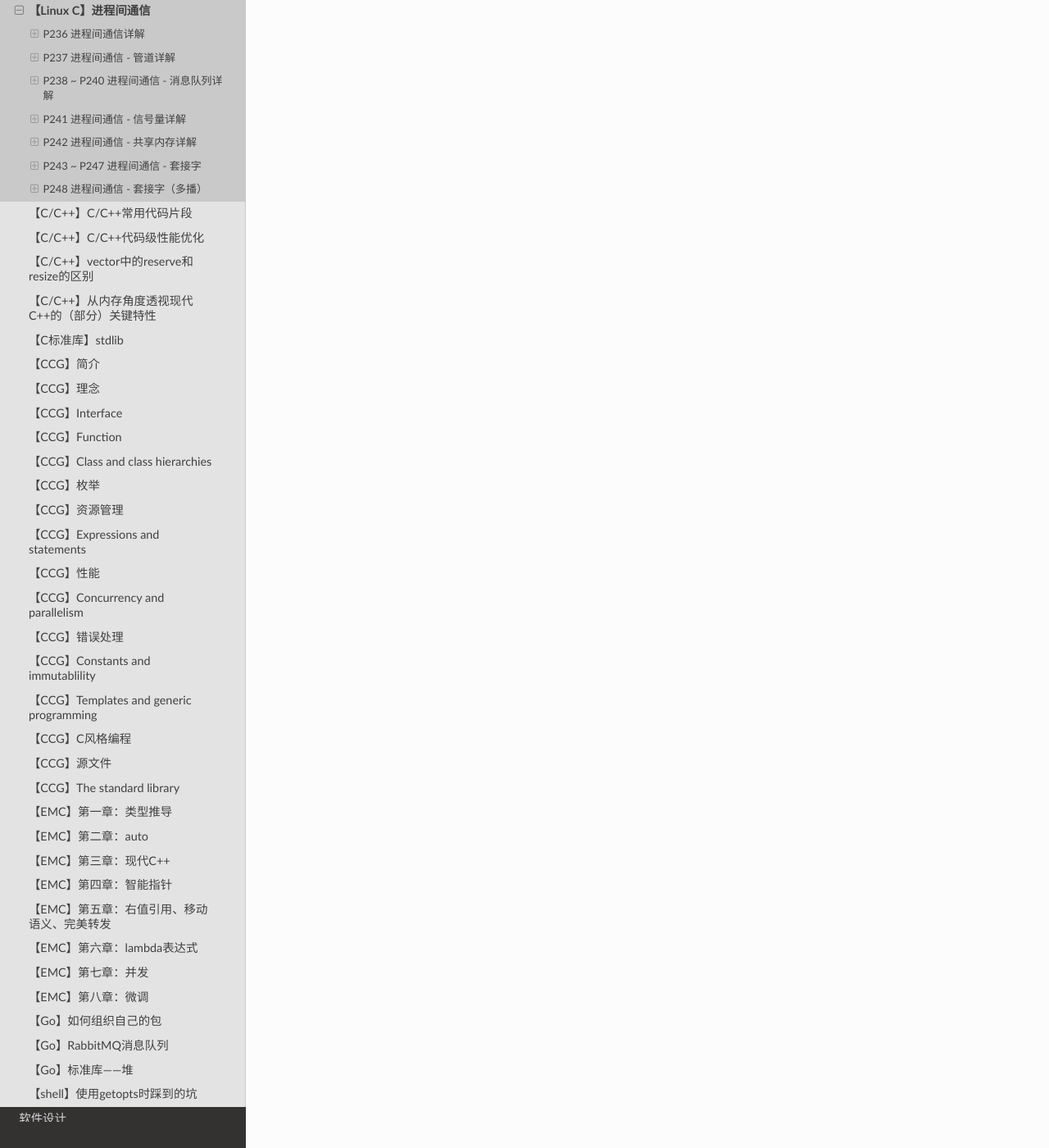
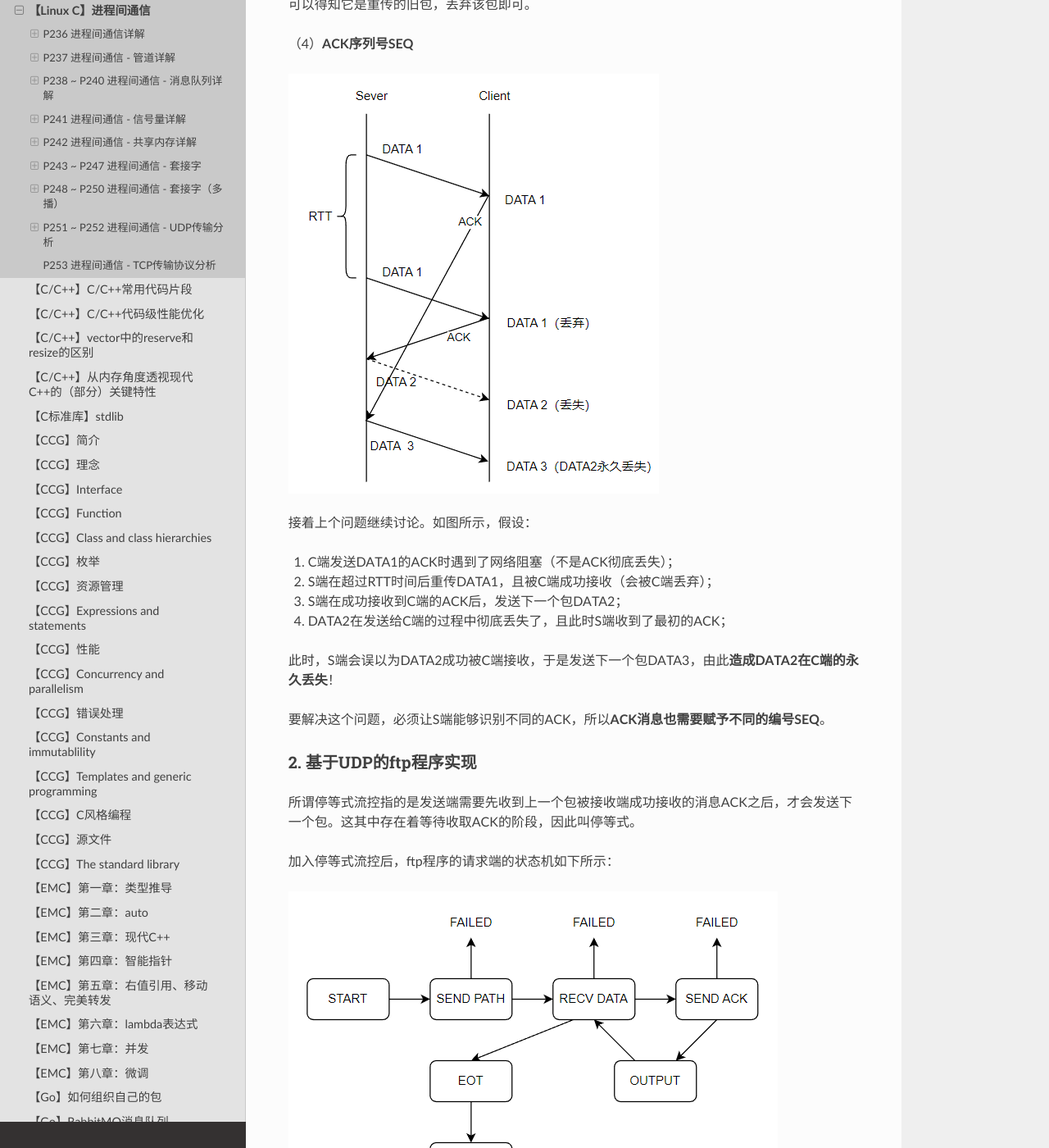
Before and after one commit to wallace-lai/learning-notes, a Sphinx documentation site: the page built from source/Language/linux-c3.md, in a window 1280 px wide and 1400 px high, scrolled down 21282 px. Shown: the whole window at 82% size. Built offline with Sphinx 7.4.7 and the Read the Docs theme 2.0.0, drawn with Linux system fonts in a browser that asks for light colours; some of the changed text lies outside the part shown.

Commit message:
update linux c

```diff
--- a/source/Language/linux-c3.md
+++ b/source/Language/linux-c3.md
@@ -852,7 +852,7 @@
 
 （1）使用sendto给接收端发送消息
 
-## P248 进程间通信 - 套接字（多播）
+## P248 ~ P250 进程间通信 - 套接字（多播）
 
 报式套接字（UDP）可以支持广播和多播/组播功能，具体而言：
 
@@ -975,3 +975,71 @@
 解释：
 
 （1）接收方使用`IP_ADD_MEMBERSHIP`标志加入发送方创建的组播中
+
+## P251 ~ P252 进程间通信 - UDP传输分析
+
+### 1. UDP协议存在的问题
+
+使用UDP协议实现FTP程序可能存在的问题：
+
+（1）**丢包**
+
+丢包几乎不可能是由TTL耗尽造成的，大概率是由网络阻塞造成的。为了降低丢包率，可以使用流控机制。但流控只能使用闭环流控机制，否则起不到缓解网络阻塞的现象。
+
+（2）**等待时间RTT**
+
+![RTT](../media/images/Language/linux-c1.png)
+
+如图所示，假设S端（服务端）在发送完数据包之后等待C端（请求端）的ACK的过程中，ACK消息发生了丢失。面对这种情况，S端应该如何处理？此时，**可以在S端每次发包之后设置一个等待时间RTT**。一旦在RTT时间内没有收到C端的ACK消息，则重新发送上一个包。
+
+（3）**包序列号SEQ**
+
+![包SEQ](../media/images/Language/linux-c2.png)
+
+接着上个问题继续讨论。如图所示，假设S端重新发包并被C端成功接收了，这个时候C端实际上接收到了2个一样的包。但是C端本身并不能确定第二个包是一个新包还是因为ACK丢失而接收到的重传的旧包！所以，**S端要为每一个包都赋予一个不同的编号SEQ**，这样C端通过校验第二个包的SEQ可以得知它是重传的旧包，丢弃该包即可。
+
+（4）**ACK序列号SEQ**
+
+![ACK SEQ](../media/images/Language/linux-c3.png)
+
+接着上个问题继续讨论。如图所示，假设：
+
+1. C端发送DATA1的ACK时遇到了网络阻塞（不是ACK彻底丢失）；
+
+2. S端在超过RTT时间后重传DATA1，且被C端成功接收（会被C端丢弃）；
+
+3. S端在成功接收到C端的ACK后，发送下一个包DATA2；
+
+4. DATA2在发送给C端的过程中彻底丢失了，且此时S端收到了最初的ACK；
+
+此时，S端会误以为DATA2成功被C端接收，于是发送下一个包DATA3，由此**造成DATA2在C端的永久丢失**！
+
+要解决这个问题，必须让S端能够识别不同的ACK，所以**ACK消息也需要赋予不同的编号SEQ**。
+
+### 2. 基于UDP的ftp程序实现
+
+所谓停等式流控指的是发送端需要先收到上一个包被接收端成功接收的消息ACK之后，才会发送下一个包。这其中存在着等待收取ACK的阶段，因此叫停等式。
+
+加入停等式流控后，ftp程序的请求端的状态机如下所示：
+
+![请求端端状态机](../media/images/Language/linux-c0.png)
+
+解释：
+
+（1）请求端开始时首先进入SEND PATH状态，将请求的文件路径发送给服务端；
+
+（2）请求端随后进入RECV DATA状态，等待并接收服务端发送的包；
+
+（3）请求端一旦成功接收到了包，则进入SEND ACK状态，向服务端发送ACK；
+
+（4）请求端发送ACK完毕后，进入OUTPUT状态，将接收到的包内容给打印出来；
+
+（5）请求端再次进入RECV DATA状态，等待并接收服务端发送的下一个包；
+
+（6）请求端如果收到EOT消息，则进入EOT状态，然后结束整个流程
+
+注意：对于存在失败可能性的状态，如果失败则进入FAILED状态，FAILED状态用图中的FAILED标签表示。
+
+【pending】
+
+## P253 进程间通信 - TCP传输协议分析
```
Also changed, not shown: source/media/images/Language/linux-c0.png (added), source/media/images/Language/linux-c1.png (added), source/media/images/Language/linux-c2.png (added), source/media/images/Language/linux-c3.png (added).
